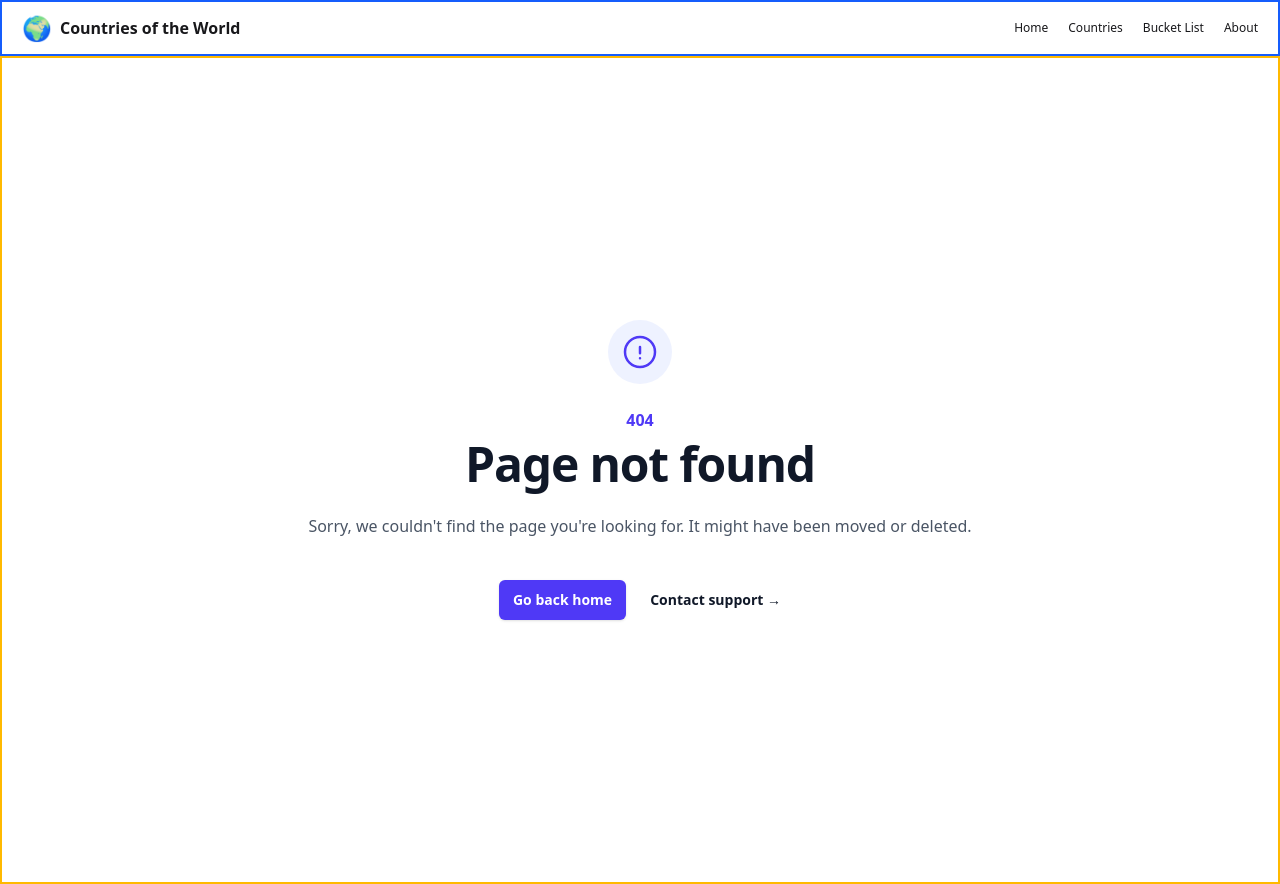
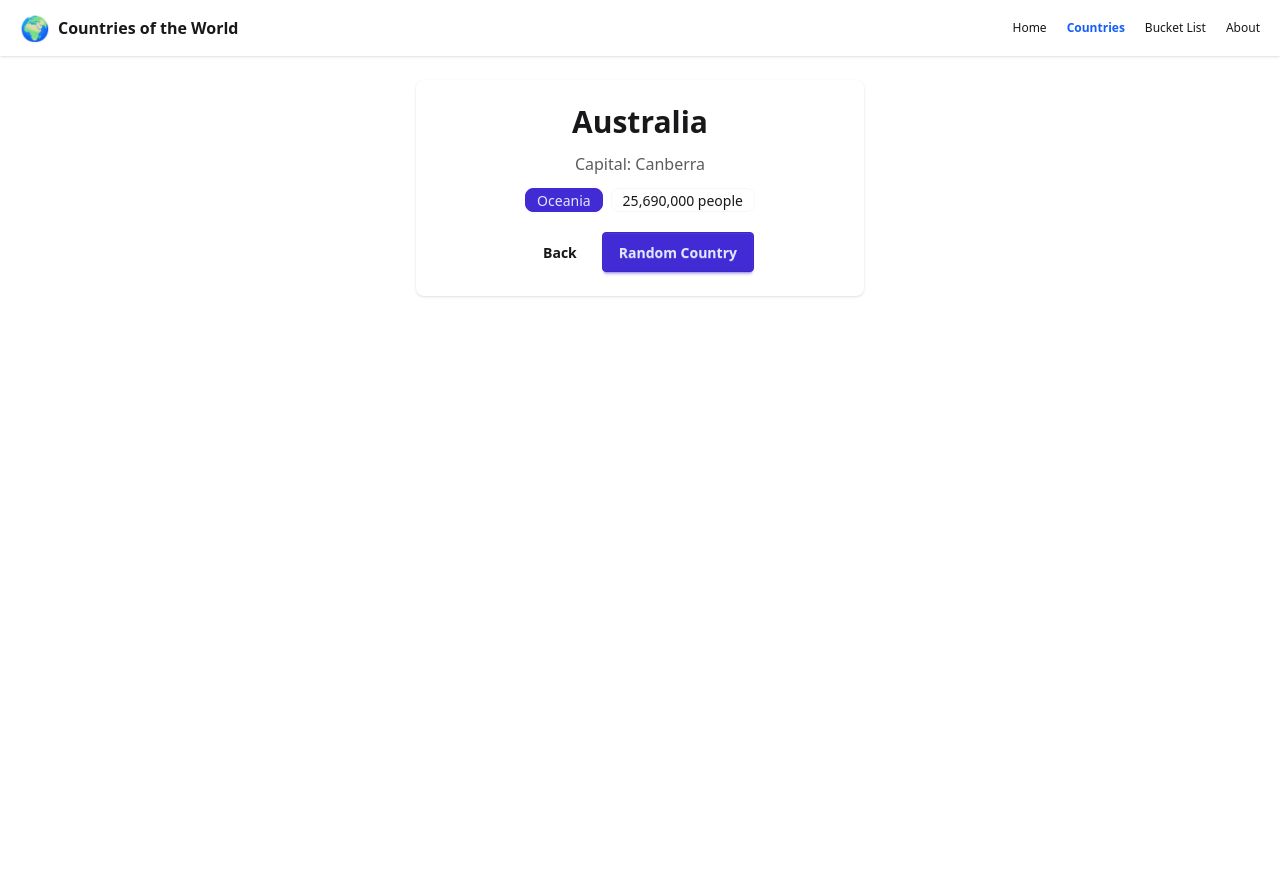
Before and after one commit to geraldinetorno1-png/lab-act-countries, a React (Vite) app: page /countries/AU in a window 1280 px wide. Before the commit this address had no page. After the commit the page ends 800 px from the top, so only its background shows below. Built offline with nearby package versions, Linux system fonts and the light colour scheme.

Commit message:
feat: complete Lab 08 country navigation and detail pages

```diff
--- a/src/App.jsx
+++ b/src/App.jsx
@@ -2,6 +2,7 @@
 import Layout from "./components/Layout";
 import HomePage from "./pages/HomePage";
 import CountriesPage from "./pages/CountriesPage";
+import CountryDetailPage from "./pages/CountryDetailPage";
 import BucketListPage from "./pages/BucketListPage";
 import AboutPage from "./pages/AboutPage";
 import NotFoundPage from "./pages/NotFoundPage";
@@ -11,7 +12,10 @@
     <Routes>
       <Route path="/" element={<Layout />}>
         <Route index element={<HomePage />} />
-        <Route path="countries" element={<CountriesPage />} />
+        <Route path="countries">
+          <Route index element={<CountriesPage />} />
+          <Route path=":countryCode" element={<CountryDetailPage />} />
+        </Route>
         <Route path="bucket-list" element={<BucketListPage />} />
         <Route path="about" element={<AboutPage />} />
         <Route path="*" element={<NotFoundPage />} />
--- a/src/components/Layout.jsx
+++ b/src/components/Layout.jsx
@@ -1,30 +1,46 @@
-import { Link, Outlet } from "react-router";
+import { NavLink, Outlet } from "react-router";
 
 const Layout = () => {
   return (
     <div className="min-h-screen flex flex-col">
-      <nav className="h-14 flex items-center justify-between border-2 px-5 border-blue-600">
+      <nav className="h-14 flex items-center justify-between px-5 shadow">
         <div className="flex items-center gap-2">
           <span className="text-2xl">🌍</span>
           <span className="font-bold">Countries of the World</span>
         </div>
 
         <div className="flex gap-5">
-          <Link to="/">
-            <p className="text-[12px]">Home</p>
-          </Link>
-          <Link to="/countries">
-            <p className="text-[12px]">Countries</p>
-          </Link>
-          <Link to="/bucket-list">
-            <p className="text-[12px]">Bucket List</p>
-          </Link>
-          <Link to="/about">
-            <p className="text-[12px]">About</p>
-          </Link>
+          <NavLink to="/" end>
+            {({ isActive }) => (
+              <p className={`text-[12px] ${isActive ? "font-bold text-blue-600" : ""}`}>
+                Home
+              </p>
+            )}
+          </NavLink>
+          <NavLink to="/countries">
+            {({ isActive }) => (
+              <p className={`text-[12px] ${isActive ? "font-bold text-blue-600" : ""}`}>
+                Countries
+              </p>
+            )}
+          </NavLink>
+          <NavLink to="/bucket-list">
+            {({ isActive }) => (
+              <p className={`text-[12px] ${isActive ? "font-bold text-blue-600" : ""}`}>
+                Bucket List
+              </p>
+            )}
+          </NavLink>
+          <NavLink to="/about">
+            {({ isActive }) => (
+              <p className={`text-[12px] ${isActive ? "font-bold text-blue-600" : ""}`}>
+                About
+              </p>
+            )}
+          </NavLink>
         </div>
       </nav>
-      <main className="flex-1 border-2 border-amber-400 p-3">
+      <main className="flex-1 p-6">
         <Outlet />
       </main>
     </div>
--- a/src/pages/CountriesPage.jsx
+++ b/src/pages/CountriesPage.jsx
@@ -1,3 +1,4 @@
+import { Link } from "react-router";
 import COUNTRIES from "../data/countries";
 
 const CountriesPage = () => {
@@ -6,11 +7,22 @@
       <h1 className="text-3xl font-bold mb-4">Countries</h1>
       <div className="grid grid-cols-1 md:grid-cols-2 lg:grid-cols-3 gap-4">
         {COUNTRIES.map((c) => (
-          <div key={c.code} className="card bg-base-100 shadow">
+          <Link
+            key={c.code}
+            to={`/countries/${c.code}`}
+            className="card bg-base-100 shadow hover:scale-105 transition"
+          >
             <div className="card-body">
               <h2 className="card-title">{c.name}</h2>
+              <p className="text-sm opacity-70">{c.capital}</p>
+              <div className="flex gap-2 mt-2">
+                <span className="badge badge-primary">{c.region}</span>
+                <span className="badge">
+                  {c.population.toLocaleString()} people
+                </span>
+              </div>
             </div>
-          </div>
+          </Link>
         ))}
       </div>
     </div>
--- /dev/null
+++ b/src/pages/CountryDetailPage.jsx
@@ -0,0 +1,35 @@
+import { useNavigate, useParams } from "react-router";
+import COUNTRIES from "../data/countries";
+
+const CountryDetailPage = () => {
+  const { countryCode } = useParams();
+  const navigate = useNavigate();
+  const country = COUNTRIES.find((c) => c.code === countryCode?.toUpperCase());
+
+  const handleRandom = () => {
+    const others = COUNTRIES.filter((c) => c.code !== country.code);
+    const random = others[Math.floor(Math.random() * others.length)];
+    navigate(`/countries/${random.code}`);
+  };
+
+  return (
+    <div className="max-w-md mx-auto card bg-base-100 shadow p-6 text-center space-y-3">
+      <h1 className="text-3xl font-bold">{country.name}</h1>
+      <p className="opacity-70">Capital: {country.capital}</p>
+      <div className="flex justify-center gap-2">
+        <span className="badge badge-primary">{country.region}</span>
+        <span className="badge">{country.population.toLocaleString()} people</span>
+      </div>
+      <div className="flex gap-2 justify-center pt-2">
+        <button className="btn btn-ghost" onClick={() => navigate(-1)}>
+          Back
+        </button>
+        <button className="btn btn-primary" onClick={handleRandom}>
+          Random Country
+        </button>
+      </div>
+    </div>
+  );
+};
+
+export default CountryDetailPage;
--- a/src/pages/HomePage.jsx
+++ b/src/pages/HomePage.jsx
@@ -1,14 +1,27 @@
-import { Link } from "react-router";
+import { Link, useNavigate } from "react-router";
+import COUNTRIES from "../data/countries";
 
 const HomePage = () => {
+  const navigate = useNavigate();
+
+  const handleSurpriseMe = () => {
+    const random = COUNTRIES[Math.floor(Math.random() * COUNTRIES.length)];
+    navigate(`/countries/${random.code}`);
+  };
+
   return (
     <div className="max-w-2xl mx-auto text-center py-10 space-y-4">
       <div className="text-6xl">🌍</div>
       <h1 className="text-4xl font-bold">Countries of the World</h1>
       <p>Browse the world's countries and build your travel bucket list.</p>
-      <Link to="/countries" className="btn btn-primary">
-        Browse Countries
-      </Link>
+      <div className="flex gap-2 justify-center">
+        <Link to="/countries" className="btn btn-primary">
+          Browse Countries
+        </Link>
+        <button className="btn btn-outline" onClick={handleSurpriseMe}>
+          Surprise Me
+        </button>
+      </div>
     </div>
   );
 };
```
